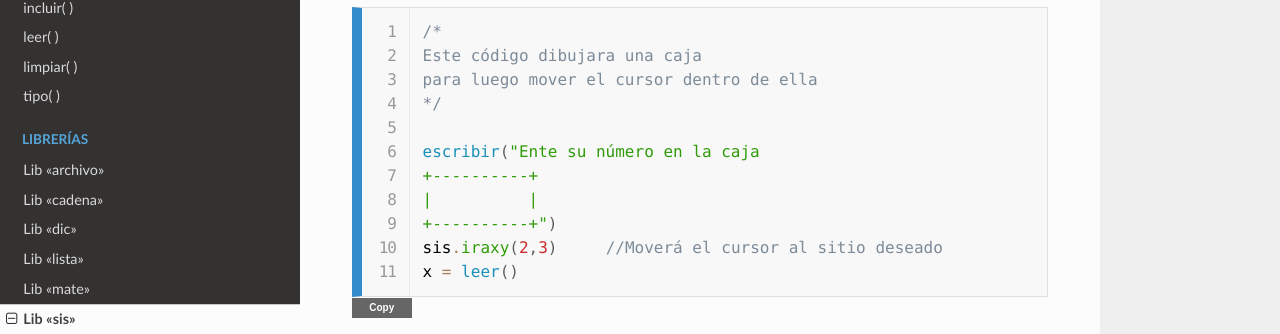
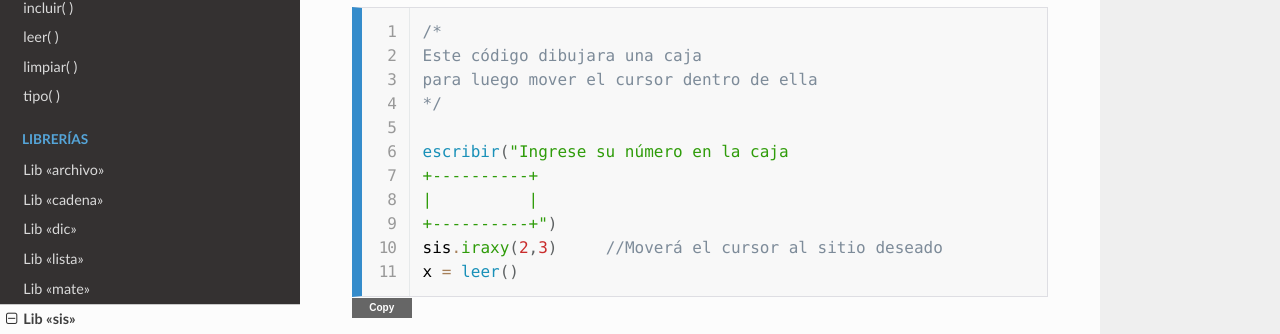
Before and after one commit to LatinoDocs/Manual-Latino, a Sphinx documentation site: the page built from docs/librerias/Sistema.rst, in a window 1280 px wide and 900 px high, scrolled down 2603 px. Shown: the part 118-452 px from the top of the window. Built offline with Sphinx 7.4.7 and the Read the Docs theme 2.0.0, drawn with Linux system fonts in a browser that asks for light colours; comment, search, counter and statistics services are not loaded; some of the changed text lies outside the part shown.

Commit message:
docs(librerias): se corrigieron algunas faltas de ortografía en la documentación de la librería Sistema

```diff
--- a/docs/librerias/Sistema.rst
+++ b/docs/librerias/Sistema.rst
@@ -153,7 +153,7 @@ Este comando es similar al comando **gotoxy\( \)** en C.
    para luego mover el cursor dentro de ella
    */
 
-   escribir("Ente su número en la caja
+   escribir("Ingrese su número en la caja
    +----------+
    |          |
    +----------+")
```
Also changed, not shown: other parts of docs/librerias/Sistema.rst (+1 -1 lines).
